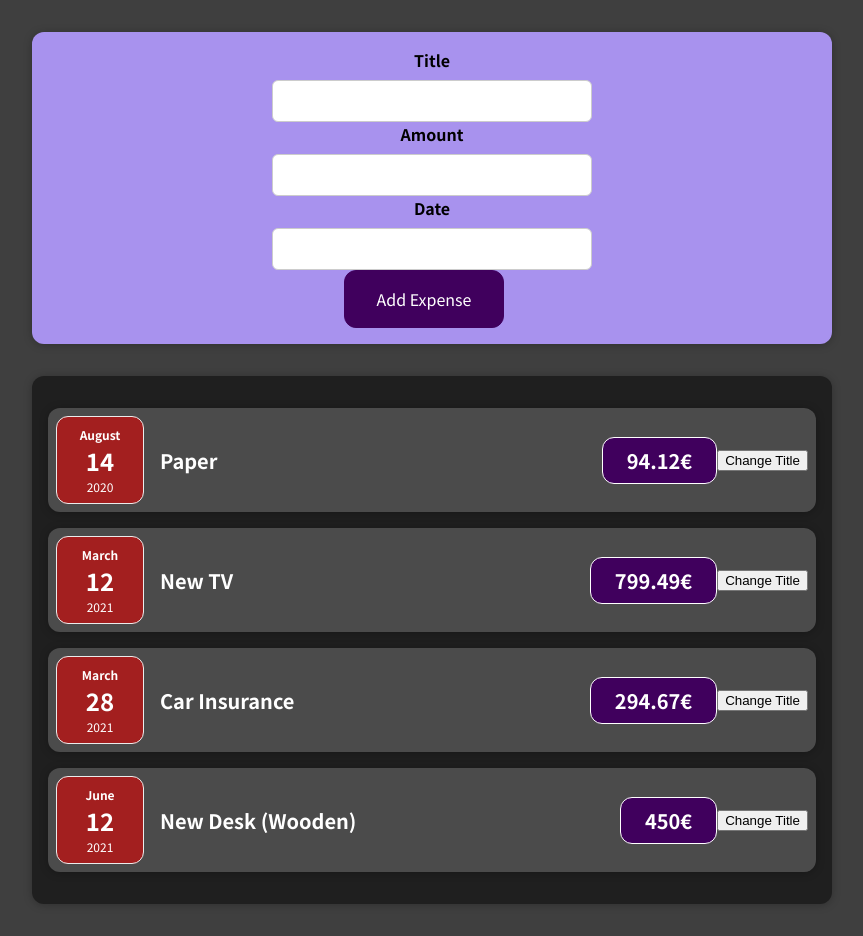
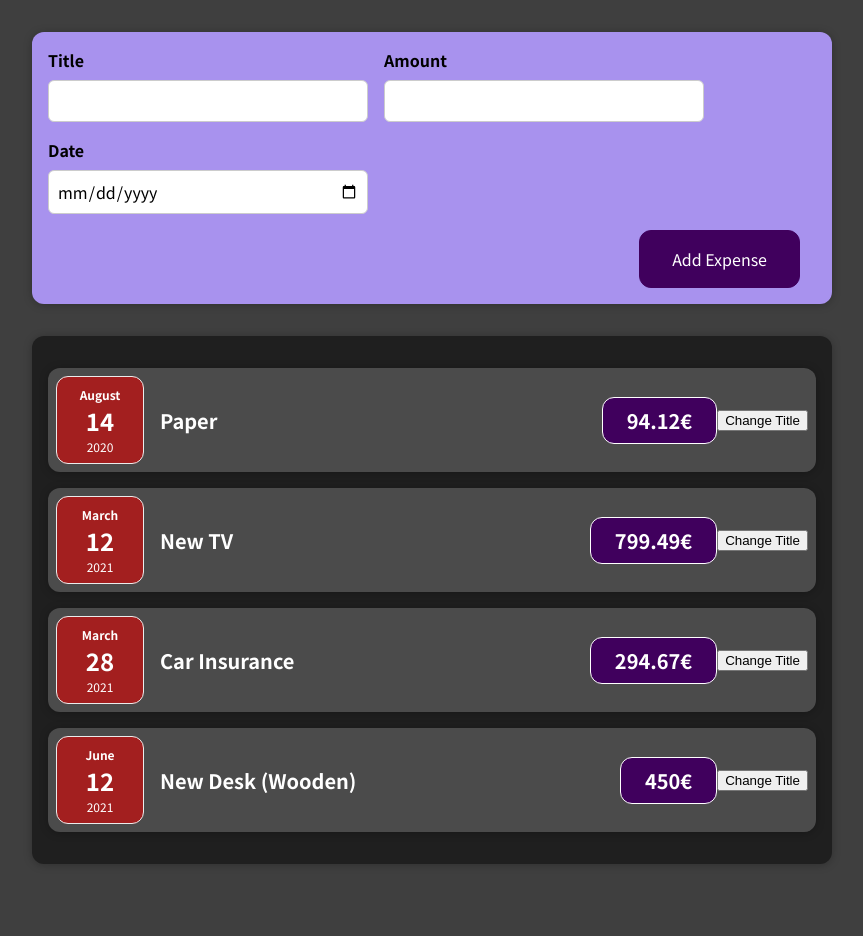
Before and after one commit to Sistemshdortiz/ExpensesApp, a React (Create React App) app: page / in a window 1280 px wide. Shown: the whole page, without its empty margins (208-1071 px from the left). After the commit the page ends 896 px from the top, so only its background shows below. Built offline with nearby package versions, Linux system fonts and the light colour scheme.

Commit message:
new feature

```diff
--- a/src/components/NewExpense/ExpenseForm.js
+++ b/src/components/NewExpense/ExpenseForm.js
@@ -1,29 +1,34 @@
-import React from "react";
-import "./ExpenseForm.css";
+import React from 'react';
+
+import './ExpenseForm.css';
 
 const ExpenseForm = () => {
 
+    const titleChangeHandler = (event) => {
+        console.log(event.target.value)
+    }
+
     return (
         <form>
-            <div className="new-expense_controls">
-                <div className="new-expense__control">
+            <div className='new-expense__controls'>
+                <div className='new-expense__control'>
                     <label>Title</label>
-                    <input class="text" />
+                    <input type='text' onChange={titleChangeHandler} />
                 </div>
-                <div className="new-expense__control">
+                <div className='new-expense__control'>
                     <label>Amount</label>
-                    <input class="number" min="0.01" step="0.01" />
+                    <input type='number' min='0.01' step='0.01' />
                 </div>
-                <div className="new-expense__control">
+                <div className='new-expense__control'>
                     <label>Date</label>
-                    <input class="date" min="2019-01-01" max="2022-12-31" />
+                    <input type='date' min='2019-01-01' max='2022-12-31' />
                 </div>
             </div>
-            <div className="new-expense_actions">
-                <button type="submit">Add Expense</button>
+            <div className='new-expense__actions'>
+                <button type='submit'>Add Expense</button>
             </div>
         </form>
-    )
+    );
 };
 
 export default ExpenseForm;
```
